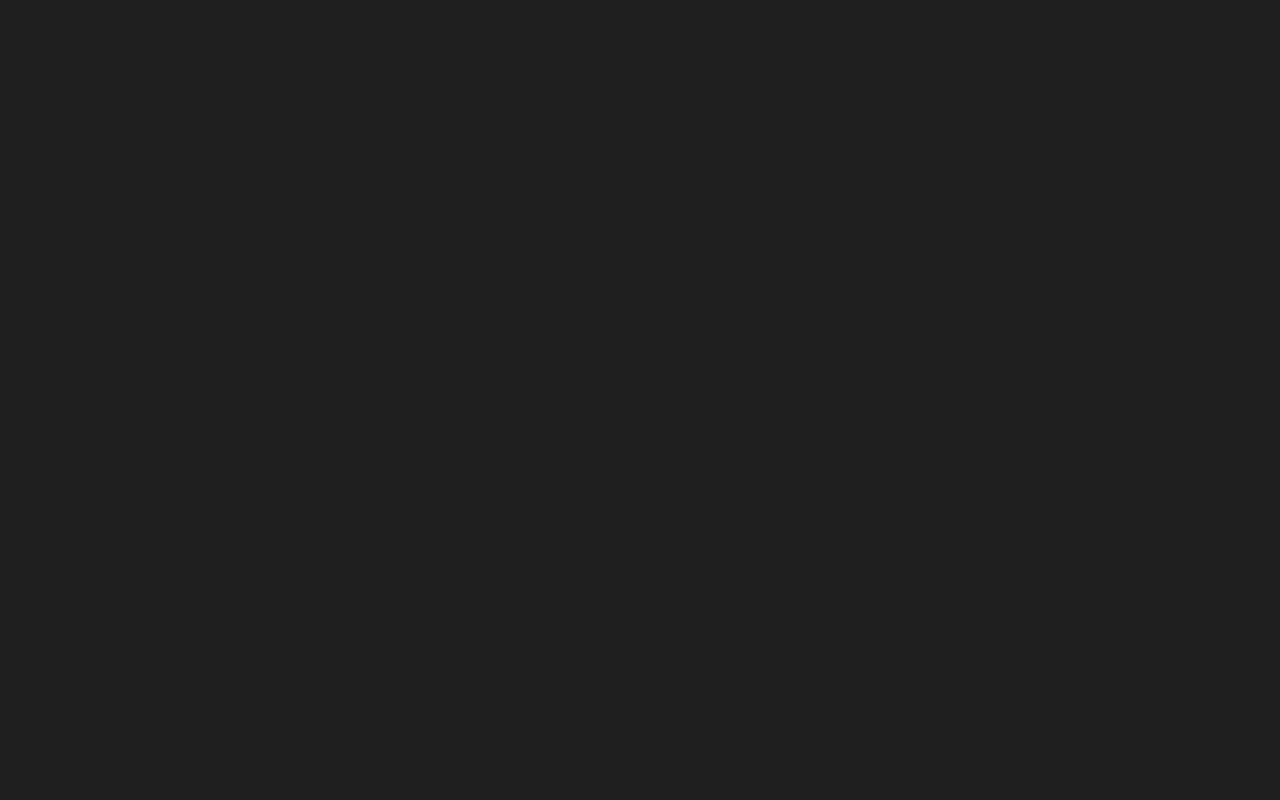
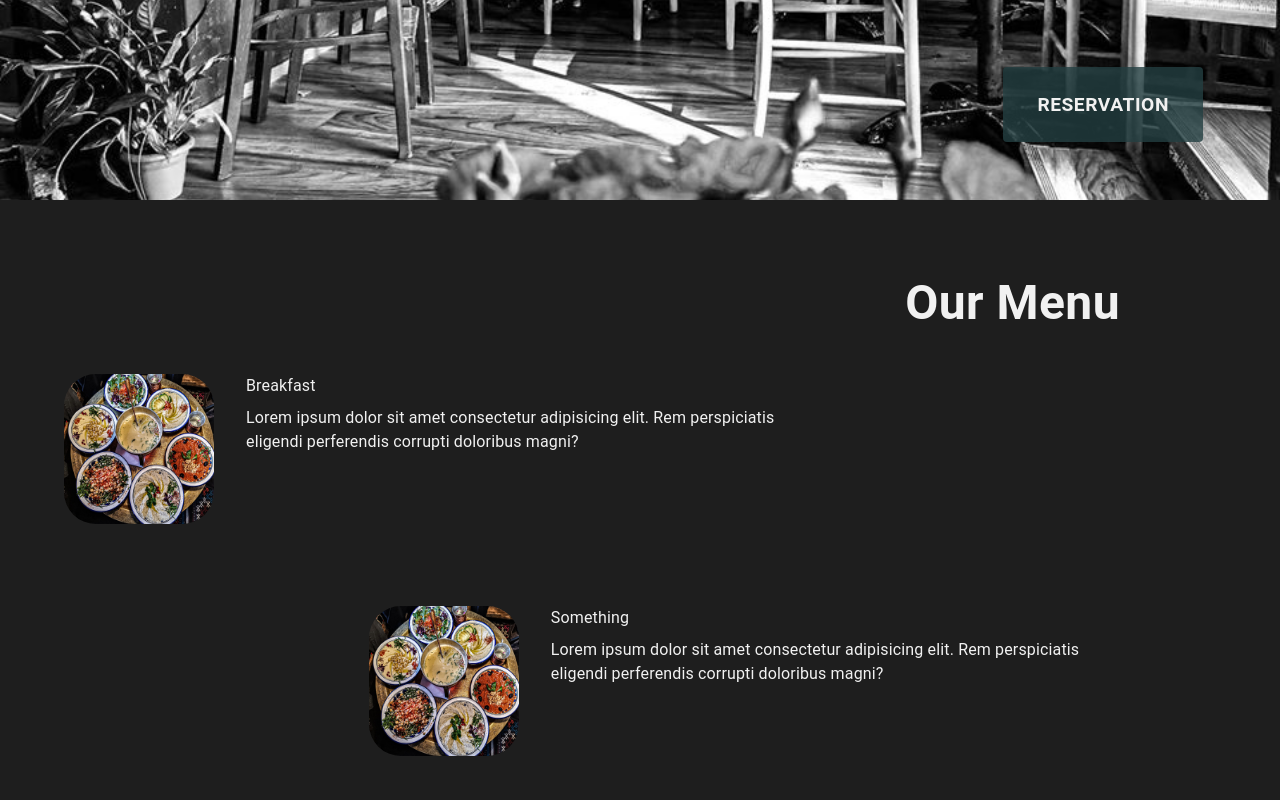
Before and after one commit to hazem-89/restaurant-booking, a React (Create React App) app in the folder client/: page / in a window 1280 px wide. Shown: the part 600-1400 px from the top of the page. Before the commit the page ends 800 px from the top, so only its background shows below. Built offline with nearby package versions, Linux system fonts and the light colour scheme.

Commit message:
menu component

```diff
--- /dev/null
+++ b/client/src/components/Menu/Menu.tsx
@@ -0,0 +1,160 @@
+import { Avatar, Box, SxProps, Typography } from "@mui/material"
+import AOS from "aos";
+import "aos/dist/aos.css";
+
+
+import menuImg1 from '../../assets/img/breakfast.jpg'
+import menuImg2 from '../../assets/img/breakfast.jpg'
+import menuImg3 from '../../assets/img/breakfast.jpg'
+import menuImg4 from '../../assets/img/breakfast.jpg'
+import menuImg5 from '../../assets/img/breakfast.jpg'
+import menuImg6 from '../../assets/img/breakfast.jpg'
+
+
+
+
+AOS.init();
+const Menu = () => {
+
+  return (
+    <Box id="skills" sx={mainBox} className="mainBox">
+      <Box sx={innerBox}>
+        <Box data-aos="fade-in" data-aos-duration="1000" className="textBox">
+          {/* <Avatar alt="" src={shape} sx={shapeStyle} /> */}
+          <Typography data-aos="fade-in" sx={mainTitle}>
+            Our Menu
+          </Typography>
+        </Box>
+        <Box sx={menuMainBox}>
+          {menu.map((menu) => (
+            <Box sx={menuBox} key={menu.id}>
+              <Box
+                data-aos="fade-right"
+                data-aos-offset="200"
+                data-aos-duration="1000"
+              >
+                <img src={menu.img} alt="" style={{ width: '150px', height: '150px', borderRadius: '2em' }} />
+              </Box>
+              <Box
+                sx={menuInfo}
+                data-aos="fade-left"
+                data-aos-offset="200"
+                data-aos-delay="50"
+                data-aos-duration="1000"
+              >
+                <Box>
+                  <Typography sx={menuTitle}>{menu.title}</Typography>
+                </Box>
+                <Box>
+                  <Typography>{menu.dis}</Typography>
+                </Box>
+              </Box>
+            </Box>
+          ))}
+        </Box>
+      </Box>
+    </Box>
+  )
+}
+export default Menu
+
+const mainBox: SxProps = {
+  display: 'flex',
+  alignItems: 'center',
+  justifyContent: 'center',
+  flexDirection: 'column',
+  width: { xs: '100%', md: '100%', lg: '100%', xl: '100%' },
+  height: { xs: '700px', md: '1350px ', lg: '1500px', xl: '1500px' },
+}
+
+const innerBox: SxProps = {
+  display: { xs: 'none', md: 'block', lg: 'block', xl: 'block' },
+  width: '90%',
+  maxWidth: '1500px',
+  position: 'relative',
+}
+
+const mainTitle: SxProps = {
+  fontSize: { xs: "2em", md: "2em", lg: "3em", xl: "3em" },
+  fontWeight: "bolder",
+  color: "#f1f1f1",
+  position: "absolute",
+  top: { xs: '0em', md: `5em`, lg: `3em`, xl: `3em` },
+  right: { xs: '0em', md: "1.5em", lg: "2em", xl: "2em" },
+  lineHeight: '50px',
+};
+
+const menuMainBox: SxProps = {
+  display: { xs: "none", md: "flex", lg: "flex", xl: "flex" },
+  alignItems: "center",
+  justifyContent: "flex-start",
+  flexDirection: "column",
+  width: "90%",
+  marginTop: "15em",
+  "& :nth-child(even)": {
+    justifyContent: "flex-end",
+  },
+}
+const menuBox: SxProps = {
+  display: "flex",
+  alignItems: "flex-start",
+  justifyContent: "flex-start",
+  position: "relative",
+  height: "200px",
+  marginBottom: "2em",
+  width: "100%",
+}
+const menuInfo: SxProps = {
+  width: { xs: "", md: "450px", lg: "550px", xl: "550px" },
+  marginLeft: "2em",
+  color: "#f1f1f1",
+  position: "relative",
+  height: "200px",
+};
+const menuTitle: SxProps = {
+  paddingBottom: { xs: "0.5em", md: "1em", lg: ".5em", xl: ".5em" },
+  fontSize: { xs: "1em", md: "1em", lg: "1em", xl: "1em" },
+  color: "#f1f1f1",
+};
+
+
+
+
+const menu = [
+  {
+    id: "1",
+    img: `${menuImg1}`,
+    title: "Breakfast",
+    dis: "Lorem ipsum dolor sit amet consectetur adipisicing elit. Rem perspiciatis eligendi perferendis corrupti doloribus magni?",
+  },
+  {
+    id: "2",
+    img: ` ${menuImg2}`,
+    title: "Something",
+    dis: "Lorem ipsum dolor sit amet consectetur adipisicing elit. Rem perspiciatis eligendi perferendis corrupti doloribus magni?",
+  },
+  {
+    id: "3",
+    img: `${menuImg3}`,
+    title: "Something",
+    dis: "Lorem ipsum dolor sit amet consectetur adipisicing elit. Rem perspiciatis eligendi perferendis corrupti doloribus magni?",
+  },
+  {
+    id: "4",
+    img: `${menuImg4}`,
+    title: "Something",
+    dis: "Lorem ipsum dolor sit amet consectetur adipisicing elit. Rem perspiciatis eligendi perferendis corrupti doloribus magni?"
+  },
+  {
+    id: "5",
+    img: `${menuImg5}`,
+    title: "Something",
+    dis: "Lorem ipsum dolor sit amet consectetur adipisicing elit. Rem perspiciatis eligendi perferendis corrupti doloribus magni?"
+  },
+  {
+    id: "6",
+    img: `${menuImg6}`,
+    title: "Something",
+    dis: "Lorem ipsum dolor sit amet consectetur adipisicing elit. Rem perspiciatis eligendi perferendis corrupti doloribus magni?"
+  },
+];
--- a/client/src/pages/HomePage/HomePage.tsx
+++ b/client/src/pages/HomePage/HomePage.tsx
@@ -1,16 +1,17 @@
 import { Box } from '@mui/material'
 import React from 'react'
+import Footer from '../../components/Footer/Footer'
 import Header from '../../components/Header/Header'
+import MainPageHero from '../../components/MainPageHero/MainPageHero'
+import Menu from '../../components/Menu/Menu'
 
 const HomePage = () => {
   return (
     <Box>
-      <Box>
-        <Header />
-      </Box>
-      <Box>
-
-      </Box>
+      <Header />
+      <MainPageHero />
+      <Menu />
+      <Footer />
     </Box>
   )
 }
```
